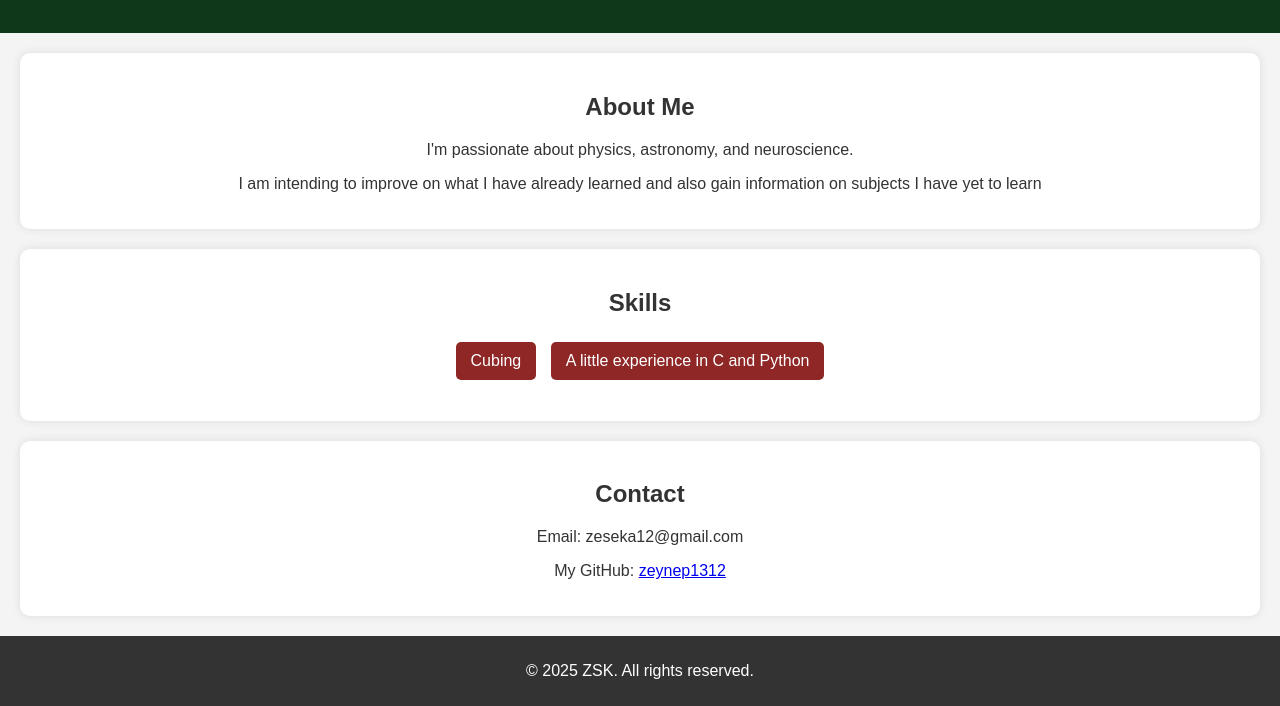
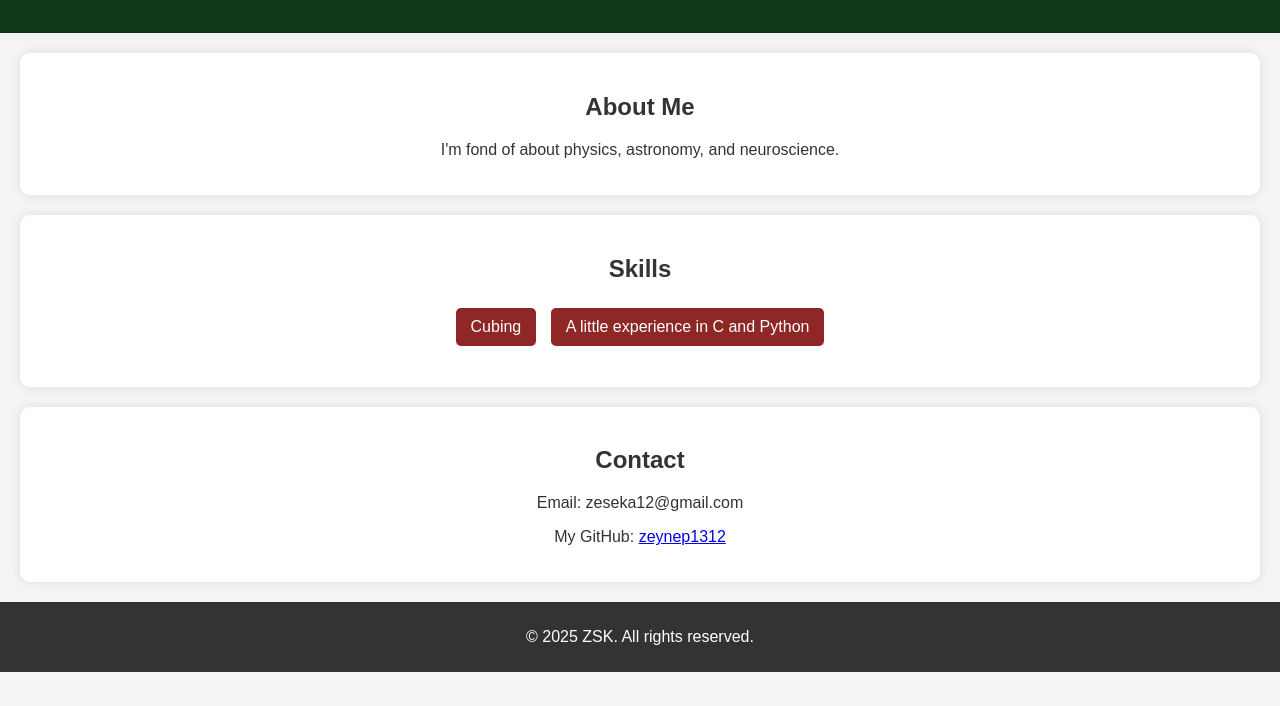
Before and after one commit to zeynep1312/zeynep1312.github.io, a plain HTML site: page index.html in a window 1280 px wide. Shown: the part 121-827 px from the top of the page. After the commit the page ends 800 px from the top, so only its background shows below. Drawn offline with Linux system fonts and the light colour scheme.

Commit message:
index.html

```diff
--- a/index.html
+++ b/index.html
@@ -14,8 +14,7 @@
 
     <section id="about">
         <h2>About Me</h2>
-        <p>I'm passionate about physics, astronomy, and neuroscience.</p>
-        <p>I am intending to improve on what I have already learned and also gain information on subjects I have yet to learn</p>
+        <p>I'm fond of about physics, astronomy, and neuroscience.</p>
     </section>
 
     <section id="skills">
```
